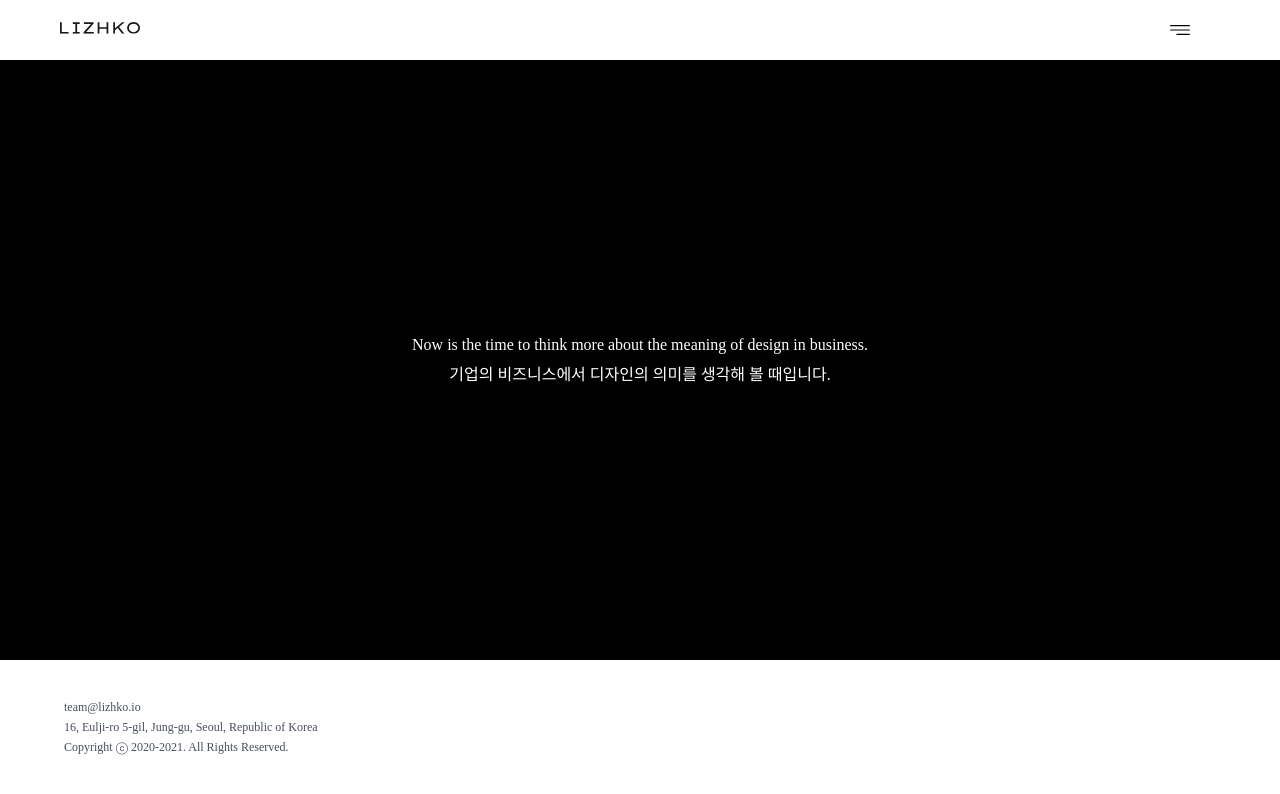
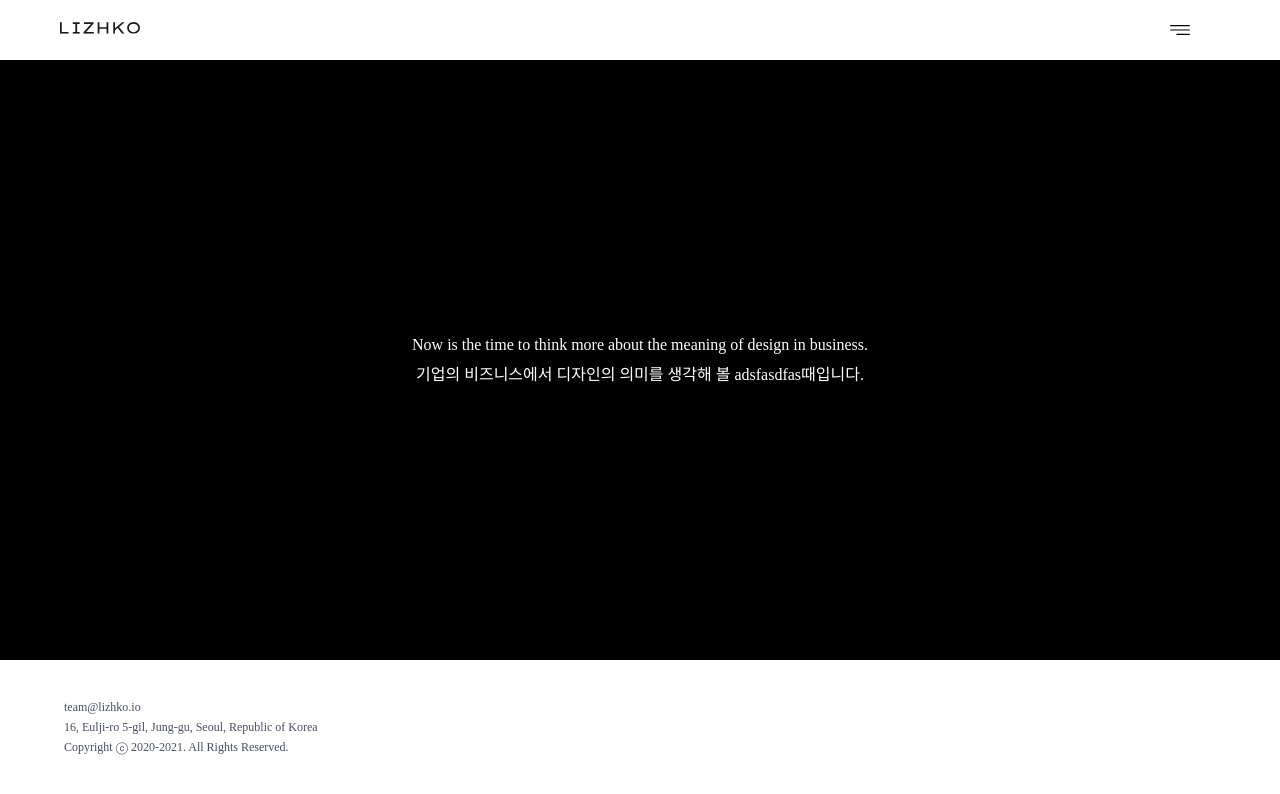
Before and after one commit to Alpioneer/lizhko-web-new, a React (Create React App) app: page / in a window 1280 px wide. Shown: the top 794 px of the page. Built offline with nearby package versions, Linux system fonts and the light colour scheme.

Commit message:
why not working

```diff
--- a/src/routes/Home.js
+++ b/src/routes/Home.js
@@ -19,7 +19,7 @@ const Home =()=>{
 
         <>
        <Banner>Now is the time to think more about the meaning of design in business.<br/>
-기업의 비즈니스에서 디자인의 의미를 생각해 볼 때입니다.</Banner>
+기업의 비즈니스에서 디자인의 의미를 생각해 볼 adsfasdfas때입니다.</Banner>
         </>
 
     )
```
